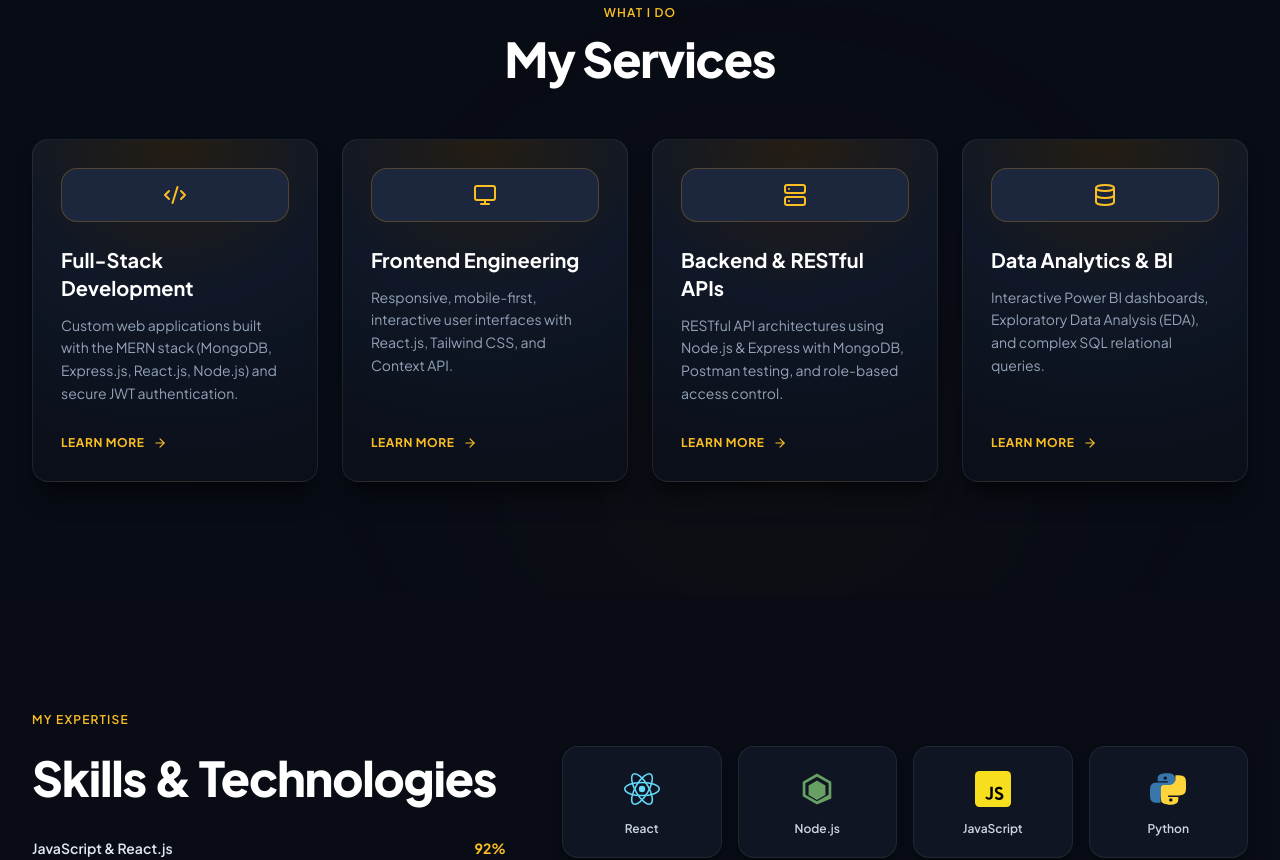
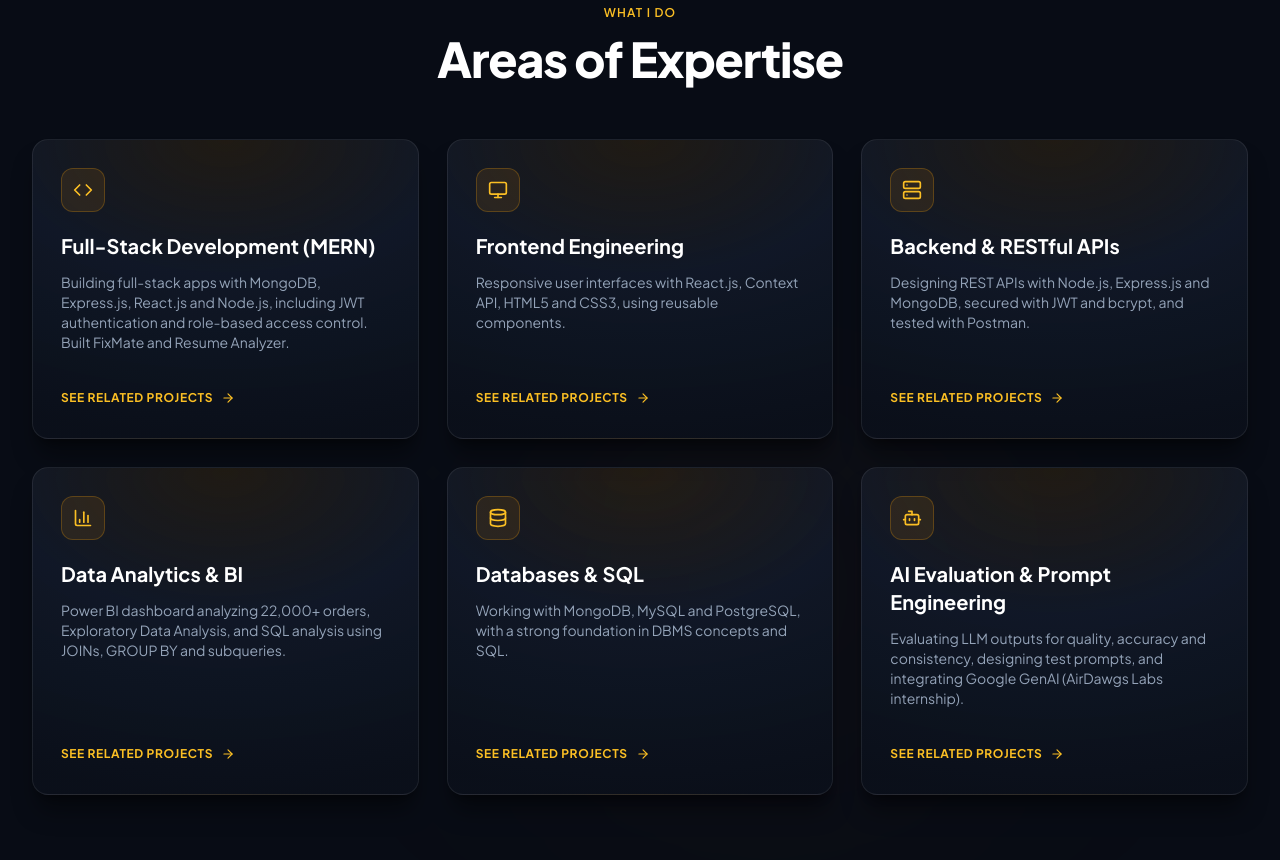
Before and after one commit to r0kumar/My_Portfolio, a React (Vite) app: page / in a window 1280 px wide. Shown: the part 1820-2680 px from the top of the page. Built offline with nearby package versions, Linux system fonts and the light colour scheme.

Commit message:
feat: rework services section into 6-card areas of expertise for fresher job-seeker

```diff
--- a/src/App.jsx
+++ b/src/App.jsx
@@ -12,6 +12,7 @@ import { Footer } from './components/Footer';
 
 function App() {
   const [activeRole, setActiveRole] = React.useState('fullstack');
+  const [activeProjectFilter, setActiveProjectFilter] = React.useState('All');
 
   return (
     <div className="min-h-screen bg-[#080C15] text-slate-200 selection:bg-amber-500 selection:text-black relative overflow-x-hidden">
@@ -27,9 +28,9 @@ function App() {
         <main>
           <Hero activeRole={activeRole} />
           <About activeRole={activeRole} setActiveRole={setActiveRole} />
-          <Services />
+          <Services activeRole={activeRole} onSelectFilter={setActiveProjectFilter} />
           <Skills />
-          <Projects />
+          <Projects activeFilter={activeProjectFilter} setActiveFilter={setActiveProjectFilter} />
           <Experience />
           <WhyHireMe />
           <Contact activeRole={activeRole} />
--- a/src/components/Projects.jsx
+++ b/src/components/Projects.jsx
@@ -3,10 +3,23 @@ import { ArrowRight, ArrowUpRight, ExternalLink } from 'lucide-react';
 import { portfolioData } from '../data/portfolioData';
 import { ProjectModal } from './ProjectModal';
 
-export const Projects = () => {
+export const Projects = ({ activeFilter: propFilter, setActiveFilter: propSetFilter }) => {
   const { projects } = portfolioData;
   const [selectedProject, setSelectedProject] = useState(null);
-  const [activeFilter, setActiveFilter] = useState('All');
+  const [localFilter, setLocalFilter] = useState('All');
+
+  const activeFilter = propFilter !== undefined ? propFilter : localFilter;
+  const setActiveFilter = propSetFilter || setLocalFilter;
+
+  React.useEffect(() => {
+    const handleCustomFilter = (e) => {
+      if (e.detail) {
+        setActiveFilter(e.detail);
+      }
+    };
+    window.addEventListener('set-project-filter', handleCustomFilter);
+    return () => window.removeEventListener('set-project-filter', handleCustomFilter);
+  }, [setActiveFilter]);
 
   const categories = ['All', ...new Set(projects.map((p) => p.category))];
 
--- a/src/components/Services.jsx
+++ b/src/components/Services.jsx
@@ -1,33 +1,75 @@
 import React from 'react';
-import { Code2, Monitor, Server, Database, ArrowRight } from 'lucide-react';
+import { Code, Monitor, Server, BarChart3, Database, Bot, ArrowRight } from 'lucide-react';
 import { portfolioData } from '../data/portfolioData';
 
 const iconMap = {
-  Code2: Code2,
-  Monitor: Monitor,
-  Server: Server,
-  Database: Database,
+  Code,
+  Monitor,
+  Server,
+  BarChart3,
+  Database,
+  Bot
 };
 
-export const Services = () => {
+export const Services = ({ activeRole = 'fullstack', onSelectFilter }) => {
   const { services } = portfolioData;
 
-  const handleServiceClick = (e, title) => {
+  // Base list of 6 factual cards from portfolioData
+  const devCards = services.map((service) => ({
+    ...service,
+    IconComponent: iconMap[service.icon] || Code,
+    actionText: "SEE RELATED PROJECTS"
+  }));
+
+  // Reorder based on role toggle:
+  // In Data Analyst View: Data Analytics & BI, Databases & SQL, AI Evaluation first
+  // In Developer View: Full-Stack, Frontend, Backend first
+  const dataAnalystOrder = [
+    'data-analytics',
+    'databases-sql',
+    'ai-eval',
+    'fullstack-dev',
+    'frontend-dev',
+    'backend-apis'
+  ];
+
+  const cards = activeRole === 'dataAnalyst'
+    ? [...devCards].sort((a, b) => dataAnalystOrder.indexOf(a.id) - dataAnalystOrder.indexOf(b.id))
+    : devCards;
+
+  const handleActionClick = (e, card) => {
     e.preventDefault();
-    const contactEl = document.getElementById('contact');
-    if (contactEl) {
-      contactEl.scrollIntoView({ behavior: 'smooth' });
+
+    if (card.target === '#experience') {
+      const expEl = document.getElementById('experience');
+      if (expEl) {
+        expEl.scrollIntoView({ behavior: 'smooth' });
+      }
+      return;
+    }
+
+    // Projects target
+    if (card.filter) {
+      if (onSelectFilter) {
+        onSelectFilter(card.filter);
+      }
+      window.dispatchEvent(new CustomEvent('set-project-filter', { detail: card.filter }));
+    }
+
+    const projectsEl = document.getElementById('projects');
+    if (projectsEl) {
+      projectsEl.scrollIntoView({ behavior: 'smooth' });
     }
   };
 
   return (
-    <section id="services" className="relative py-20 lg:py-28 overflow-hidden">
+    <section id="services" data-section="expertise" className="relative py-20 lg:py-28 overflow-hidden">
       {/* Background radial glow */}
       <div className="absolute top-1/2 right-1/4 w-96 h-96 bg-amber-500/5 rounded-full blur-[140px] pointer-events-none" />
 
       <div className="max-w-7xl mx-auto px-4 sm:px-6 lg:px-8 relative z-10">
 
-        {/* Section Header */}
+        {/* Section Header: WHAT I DO / Areas of Expertise */}
         <div className="text-center space-y-3 mb-14">
           <div className="inline-flex items-center justify-center">
             <span className="text-amber-400 font-semibold text-xs tracking-widest uppercase">
@@ -35,52 +77,53 @@ export const Services = () => {
             </span>
           </div>
           <h2 className="text-3xl sm:text-4xl lg:text-5xl font-extrabold tracking-tight text-white">
-            My Services
+            Areas of Expertise
           </h2>
         </div>
 
-        {/* 4 Cards Grid */}
-        <div className="grid grid-cols-1 md:grid-cols-2 lg:grid-cols-4 gap-6">
-          {services.map((service) => {
-            const IconComponent = iconMap[service.icon] || Code2;
+        {/* 6 Cards Grid: 3x2 on Desktop, 2 cols on Tablet, 1 col on Mobile */}
+        <div className="grid grid-cols-1 md:grid-cols-2 lg:grid-cols-3 gap-6 lg:gap-7">
+          {cards.map((card) => {
+            const { IconComponent } = card;
             return (
               <div
-                key={service.id}
-                className="group relative rounded-2xl p-7 flex flex-col justify-between transition-all duration-300 hover:-translate-y-2 border border-white/[0.08] hover:border-amber-500/40 shadow-xl shadow-black/40 hover:shadow-amber-500/10 overflow-hidden"
+                key={card.id}
+                className="group relative rounded-2xl p-6 sm:p-7 flex flex-col justify-between transition-all duration-300 hover:-translate-y-1.5 border border-white/[0.08] hover:border-amber-500/40 shadow-xl shadow-black/40 hover:shadow-amber-500/10 overflow-hidden h-full"
                 style={{
-                  background: 'radial-gradient(130% 100% at 50% 0%, rgba(245, 158, 11, 0.12) 0%, rgba(18, 26, 42, 0.85) 45%, rgba(11, 16, 26, 0.95) 100%)',
+                  background: 'radial-gradient(130% 100% at 50% 0%, rgba(245, 158, 11, 0.10) 0%, rgba(18, 26, 42, 0.85) 45%, rgba(11, 16, 26, 0.95) 100%)',
                 }}
               >
                 {/* Top edge glowing highlight */}
                 <div className="absolute top-0 left-0 right-0 h-[1.5px] bg-gradient-to-r from-transparent via-amber-400/50 to-transparent opacity-0 group-hover:opacity-100 transition-opacity duration-300" />
 
                 <div>
-                  {/* Icon Box */}
-                  <div className="w-13 h-13 rounded-2xl bg-[#1C273E] border border-amber-500/25 flex items-center justify-center text-amber-400 mb-6 group-hover:scale-105 group-hover:border-amber-400 group-hover:shadow-[0_0_20px_-3px_rgba(245,158,11,0.4)] transition-all duration-300 p-3.5">
-                    <IconComponent className="w-6 h-6 text-amber-400" />
+                  {/* Compact square/rounded icon badge */}
+                  <div className="w-11 h-11 rounded-xl bg-amber-500/10 border border-amber-500/25 flex items-center justify-center text-amber-400 mb-5 group-hover:scale-105 group-hover:border-amber-400/50 group-hover:bg-amber-500/15 group-hover:shadow-[0_0_15px_-3px_rgba(245,158,11,0.4)] transition-all duration-300">
+                    <IconComponent className="w-5 h-5 text-amber-400" />
                   </div>
 
                   {/* Title */}
-                  <h3 className="text-xl font-bold text-white mb-3 group-hover:text-amber-300 transition-colors">
-                    {service.title}
+                  <h3 className="text-lg sm:text-xl font-bold text-white mb-3 group-hover:text-amber-300 transition-colors">
+                    {card.title}
                   </h3>
 
                   {/* Description */}
-                  <p className="text-slate-400 text-sm leading-relaxed mb-6">
-                    {service.description}
+                  <p className="text-slate-400 text-xs sm:text-sm leading-relaxed mb-6">
+                    {card.description}
                   </p>
                 </div>
 
-                {/* Learn More link */}
-                <div>
-                  <a
-                    href="#contact"
-                    onClick={(e) => handleServiceClick(e, service.title)}
-                    className="inline-flex items-center gap-2 text-xs font-bold uppercase tracking-wider text-amber-400 group-hover:text-amber-300 transition-colors"
+                {/* SEE RELATED PROJECTS action button with focus state */}
+                <div className="pt-2">
+                  <button
+                    type="button"
+                    onClick={(e) => handleActionClick(e, card)}
+                    className="inline-flex items-center gap-2 text-xs font-bold uppercase tracking-wider text-amber-400 hover:text-amber-300 transition-colors focus-visible:outline-none focus-visible:ring-2 focus-visible:ring-amber-400 focus-visible:ring-offset-2 focus-visible:ring-offset-[#070A10] rounded-md py-1 cursor-pointer"
+                    aria-label={`${card.actionText} for ${card.title}`}
                   >
-                    <span>LEARN MORE</span>
+                    <span>{card.actionText}</span>
                     <ArrowRight className="w-3.5 h-3.5 transition-transform duration-300 group-hover:translate-x-1" />
-                  </a>
+                  </button>
                 </div>
 
               </div>
--- a/src/data/portfolioData.js
+++ b/src/data/portfolioData.js
@@ -63,31 +63,51 @@ export const portfolioData = {
   services: [
     {
       id: "fullstack-dev",
-      title: "Full-Stack Development",
-      description: "Custom web applications built with the MERN stack (MongoDB, Express.js, React.js, Node.js) and secure JWT authentication.",
-      icon: "Code2",
-      link: "#projects"
+      title: "Full-Stack Development (MERN)",
+      description: "Building full-stack apps with MongoDB, Express.js, React.js and Node.js, including JWT authentication and role-based access control. Built FixMate and Resume Analyzer.",
+      icon: "Code",
+      target: "#projects",
+      filter: "Full Stack"
     },
     {
       id: "frontend-dev",
       title: "Frontend Engineering",
-      description: "Responsive, mobile-first, interactive user interfaces with React.js, Tailwind CSS, and Context API.",
+      description: "Responsive user interfaces with React.js, Context API, HTML5 and CSS3, using reusable components.",
       icon: "Monitor",
-      link: "#projects"
+      target: "#projects",
+      filter: "Full Stack"
     },
     {
       id: "backend-apis",
       title: "Backend & RESTful APIs",
-      description: "RESTful API architectures using Node.js & Express with MongoDB, Postman testing, and role-based access control.",
+      description: "Designing REST APIs with Node.js, Express.js and MongoDB, secured with JWT and bcrypt, and tested with Postman.",
       icon: "Server",
-      link: "#projects"
+      target: "#projects",
+      filter: "Full Stack"
     },
     {
       id: "data-analytics",
       title: "Data Analytics & BI",
-      description: "Interactive Power BI dashboards, Exploratory Data Analysis (EDA), and complex SQL relational queries.",
+      description: "Power BI dashboard analyzing 22,000+ orders, Exploratory Data Analysis, and SQL analysis using JOINs, GROUP BY and subqueries.",
+      icon: "BarChart3",
+      target: "#projects",
+      filter: "Data Analytics"
+    },
+    {
+      id: "databases-sql",
+      title: "Databases & SQL",
+      description: "Working with MongoDB, MySQL and PostgreSQL, with a strong foundation in DBMS concepts and SQL.",
       icon: "Database",
-      link: "#projects"
+      target: "#projects",
+      filter: "Data Analytics"
+    },
+    {
+      id: "ai-eval",
+      title: "AI Evaluation & Prompt Engineering",
+      description: "Evaluating LLM outputs for quality, accuracy and consistency, designing test prompts, and integrating Google GenAI (AirDawgs Labs internship).",
+      icon: "Bot",
+      target: "#experience",
+      filter: null
     }
   ],
   skills: {
@@ -325,7 +345,7 @@ export const portfolioData = {
     { name: "HOME", href: "#home" },
     { name: "ABOUT", href: "#about" },
     { name: "EXPERIENCE", href: "#experience" },
-    { name: "SERVICES", href: "#services" },
+    { name: "EXPERTISE", href: "#services" },
     { name: "SKILLS", href: "#skills" },
     { name: "PROJECTS", href: "#projects" },
     { name: "WHY HIRE ME", href: "#why-hire-me" },
```
